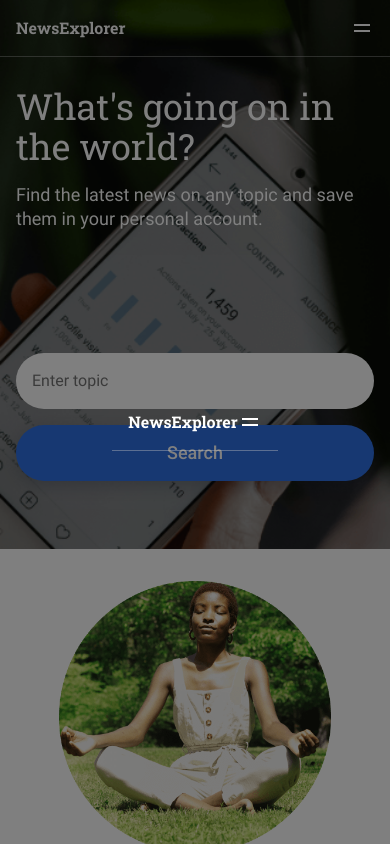
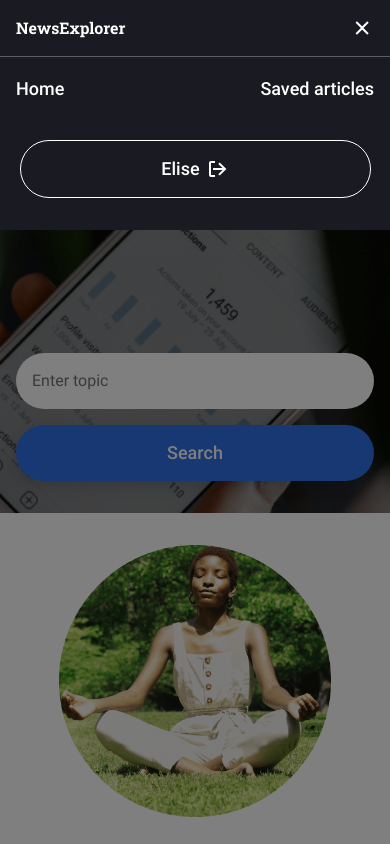
Before and after one commit to skwisgaarr8-9/news-explorer-frontend, a React (Create React App) app: page / in a window 390 px wide. Both pictures are taken after a click on the button 362 px from the left and 28 px from the top of the page. Shown: the top 844 px of the page. Built offline with nearby package versions, Linux system fonts and the light colour scheme.

Commit message:
feature: add menu modal and improve responsiveness

```diff
--- a/src/components/App/App.js
+++ b/src/components/App/App.js
@@ -34,6 +34,7 @@ function App() {
   };
 
   const handleHomeClick = () => {
+    closeModal();
     setNewsArticles(null);
     setIsSearching(false);
     localStorage.removeItem('articles');
@@ -166,6 +167,9 @@ function App() {
           closeModal={closeModal}
           handleSigninClick={handleSigninClick}
           isActive={true}
+          isLoggedIn={isLoggedIn}
+          handleLogoutClick={handleLogoutClick}
+          handleHomeClick={handleHomeClick}
         />
       )}
     </div>
--- a/src/components/ErrorMessage/ErrorMessage.css
+++ b/src/components/ErrorMessage/ErrorMessage.css
@@ -23,3 +23,10 @@
 .error-message_content_username {
   bottom: 140px;
 }
+
+@media screen and (max-width: 501px) {
+  .error-message_content_search-form {
+    top: 35px;
+    left: 16px;
+  }
+}
--- a/src/components/MenuModal/MenuModal.css
+++ b/src/components/MenuModal/MenuModal.css
@@ -0,0 +1,98 @@
+.menu-modal {
+  align-items: start;
+}
+
+.menu-modal__container {
+  background-color: #1a1b22;
+  width: 100%;
+  height: 230px;
+  box-sizing: border-box;
+}
+
+.menu-modal__header {
+  border-bottom: 1px solid rgba(196, 196, 196, 0.4);
+  padding: 16px;
+  display: flex;
+  justify-content: space-between;
+}
+
+.menu-modal__button {
+  background-image: url(../../images/close-icon.svg);
+  background-repeat: no-repeat;
+  background-size: contain;
+  width: 24px;
+  height: 24px;
+  background-color: transparent;
+  border: none;
+  cursor: pointer;
+  transition: opacity 0.4s;
+}
+
+.menu-modal__button:hover {
+  opacity: 0.6;
+}
+
+.menu-modal__nav {
+  padding: 20px 16px 40px;
+  display: flex;
+  justify-content: space-between;
+  /* grid-template-columns: 1fr;
+  grid-template-rows: 1fr 56px; */
+  /* display: grid;
+  row-gap: 40px; */
+}
+
+/* .menu-modal__nav_loggedout {
+  grid-template-areas:
+    'home .'
+    'button button';
+}
+
+.menu-modal__nav_loggedin {
+  grid-template-areas:
+    'home saved-articles'
+    'button button';
+} */
+
+.menu-modal__nav-link {
+  text-decoration: none;
+  color: #fff;
+  font-weight: 500;
+  transition: opacity 0.4s;
+}
+
+.menu-modal__nav-link:hover {
+  opacity: 0.6;
+}
+
+.menu-modal__nav-link_content_home {
+  grid-area: home;
+}
+
+.menu-modal__nav-link_content_saved-articles {
+  grid-area: saved-articles;
+  justify-self: end;
+}
+
+.menu-modal__nav-button {
+  margin: 0 auto;
+  width: 90%;
+  font-weight: 500;
+  line-height: 1.33;
+  padding: 16px 10px;
+  color: #fff;
+  border: 1px solid #fff;
+  background-color: transparent;
+  border-radius: 100px;
+  grid-area: button;
+  cursor: pointer;
+  transition: opacity 0.4s;
+  display: flex;
+  justify-content: center;
+  align-items: center;
+  gap: 5px;
+}
+
+.menu-modal__nav-button:hover {
+  opacity: 0.6;
+}
--- a/src/components/MenuModal/MenuModal.js
+++ b/src/components/MenuModal/MenuModal.js
@@ -1,8 +1,16 @@
 import './MenuModal.css';
 import { useEscape } from '../../hooks/useEscape';
-import Header from '../Header/Header';
+import logOut from '../../images/logout-white.svg';
+import { NavLink } from 'react-router-dom';
 
-function MenuModal({ closeModal, isActive, handleSigninClick }) {
+function MenuModal({
+  closeModal,
+  isActive,
+  handleSigninClick,
+  isLoggedIn,
+  handleLogoutClick,
+  handleHomeClick,
+}) {
   useEscape(handleCloseModal);
 
   const handleClickOutsideClose = (evt) => {
@@ -27,7 +35,85 @@ function MenuModal({ closeModal, isActive, handleSigninClick }) {
   return (
     <div className="modal menu-modal" onClick={handleClickOutsideClose}>
       <div className="menu-modal__container">
-        <Header />
+        <header className="menu-modal__header">
+          <p className="header__logo" onClick={handleHomeClick}>
+            NewsExplorer
+          </p>
+          <button
+            className="menu-modal__button"
+            type="button"
+            onClick={handleCloseModal}
+          />
+        </header>
+        <nav
+          className={
+            isLoggedIn
+              ? 'menu-modal__nav menu-modal__nav_loggedin'
+              : 'menu-modal__nav menu-modal__nav_loggedout'
+          }
+        >
+          <NavLink
+            onClick={handleHomeClick}
+            className="menu-modal__nav-link menu-modal__nav-link_content_home"
+            to="/"
+          >
+            Home
+          </NavLink>
+          {isLoggedIn && (
+            <NavLink
+              className="menu-modal__nav-link menu-modal__nav-link_content_saved-articles"
+              to="/saved-news"
+              onClick={closeModal}
+            >
+              Saved articles
+            </NavLink>
+          )}
+        </nav>
+        {isLoggedIn ? (
+          <button
+            className="menu-modal__nav-button"
+            type="button"
+            onClick={handleLogoutClick}
+          >
+            Elise
+            <img src={logOut} />
+          </button>
+        ) : (
+          <button
+            className="menu-modal__nav-button"
+            type="button"
+            onClick={handleSigninClick}
+          >
+            Sign in
+          </button>
+        )}
+        {/* {isLoggedIn ? (
+            <>
+              <NavLink
+                className="menu-modal__nav-link menu-modal__nav-link_content_saved-articles"
+                to="/saved-news"
+                onClick={closeModal}
+              >
+                Saved articles
+              </NavLink>
+              <button
+                className="menu-modal__nav-button"
+                type="button"
+                onClick={handleLogoutClick}
+              >
+                Elise
+                <img src={logOut} />
+              </button>
+            </>
+          ) : (
+            <button
+              className="menu-modal__nav-button"
+              type="button"
+              onClick={handleSigninClick}
+            >
+              Sign in
+            </button>
+          )} */}
       </div>
     </div>
   );
--- a/src/components/ModalWithForm/ModalWithForm.js
+++ b/src/components/ModalWithForm/ModalWithForm.js
@@ -64,7 +64,7 @@ function ModalWithForm({
           className="modal__close-button"
           type="button"
           onClick={handleCloseModal}
-        ></button>
+        />
       </div>
     </div>
   );
--- a/src/components/Navigation/Navigation.css
+++ b/src/components/Navigation/Navigation.css
@@ -104,7 +104,6 @@
 
 .nav__menu-button {
   display: none;
-
   background-repeat: no-repeat;
   background-size: cover;
   background-color: transparent;
--- a/src/components/Navigation/Navigation.js
+++ b/src/components/Navigation/Navigation.js
@@ -13,7 +13,7 @@ function Navigation({
   const match = useMatch('/');
 
   return (
-    <div className="nav">
+    <nav className="nav">
       <NavLink
         onClick={handleHomeClick}
         className={({ isActive }) =>
@@ -67,8 +67,8 @@ function Navigation({
         }
         type="button"
         onClick={handleMobileMenuClick}
-      ></button>
-    </div>
+      />
+    </nav>
   );
 }
 
--- a/src/components/SearchForm/SearchForm.css
+++ b/src/components/SearchForm/SearchForm.css
@@ -52,6 +52,7 @@
     display: flex;
     flex-direction: column;
     gap: 16px;
+    padding-bottom: 0;
   }
 
   .search-form__input {
```
